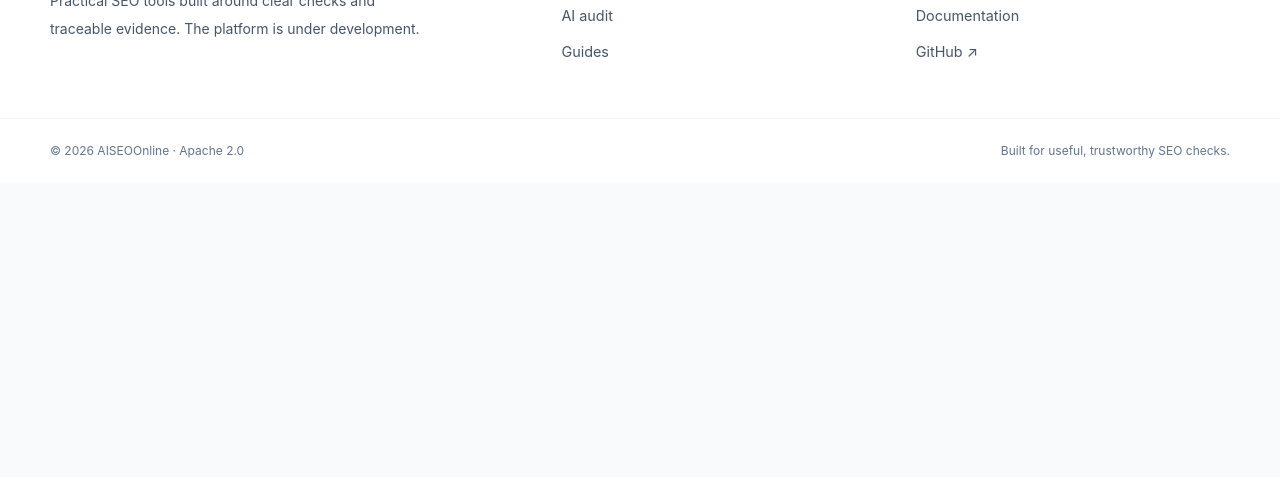
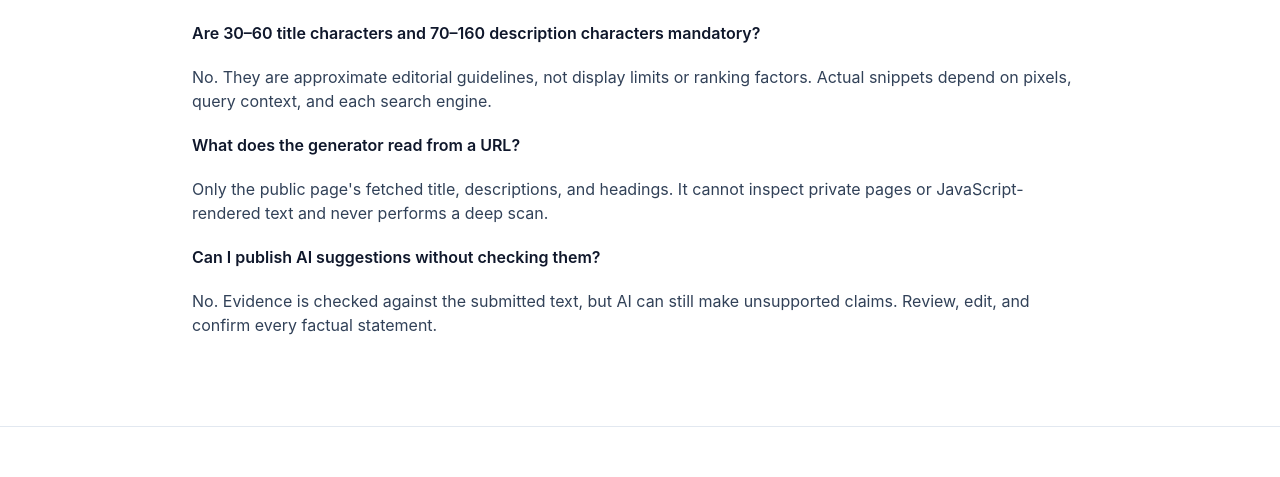
Before and after one commit to bharathuma/aiseoonline, an Astro site in the folder apps/web/: page /tools/ai-meta-suggestions/ in a window 1280 px wide. Shown: the part 1847-2324 px from the top of the page. Before the commit the page ends 2030 px from the top, so only its background shows below. Built offline with nearby package versions, Linux system fonts and the light colour scheme; Astro itself is replaced by a stand-in of ours.

Commit message:
feat(web): add generator FAQs on evidence, limits and search snippet expectations

```diff
--- a/apps/web/src/components/ui/ToolDetail.astro
+++ b/apps/web/src/components/ui/ToolDetail.astro
@@ -89,7 +89,7 @@ const kind =
     </div>
   </section>
   {
-    tool.status === 'available' && ['headings', 'links', 'social'].includes(tool.id) && (
+    tool.status === 'available' && ['headings', 'links', 'social', 'ai-meta'].includes(tool.id) && (
       <section class="section-space bg-white" aria-labelledby="tool-faq">
         <div class="site-container max-w-4xl">
           <h2 id="tool-faq" class="text-2xl font-bold">
@@ -123,6 +123,25 @@ const kind =
               </p>
             </div>
           )}
+          {tool.id === 'ai-meta' && (
+            <div class="mt-6 space-y-5">
+              <h3 class="font-semibold">Are 30–60 title characters and 70–160 description characters mandatory?</h3>
+              <p class="text-slate-700">
+                No. They are approximate editorial guidelines, not display limits or ranking factors.
+                Actual snippets depend on pixels, query context, and each search engine.
+              </p>
+              <h3 class="font-semibold">What does the generator read from a URL?</h3>
+              <p class="text-slate-700">
+                Only the public page's fetched title, descriptions, and headings. It cannot inspect
+                private pages or JavaScript-rendered text and never performs a deep scan.
+              </p>
+              <h3 class="font-semibold">Can I publish AI suggestions without checking them?</h3>
+              <p class="text-slate-700">
+                No. Evidence is checked against the submitted text, but AI can still make
+                unsupported claims. Review, edit, and confirm every factual statement.
+              </p>
+            </div>
+          )}
           {tool.id === 'social' && (
             <div class="mt-6 space-y-5">
               <h3 class="font-semibold">Is the preview exactly what social networks show?</h3>
```
